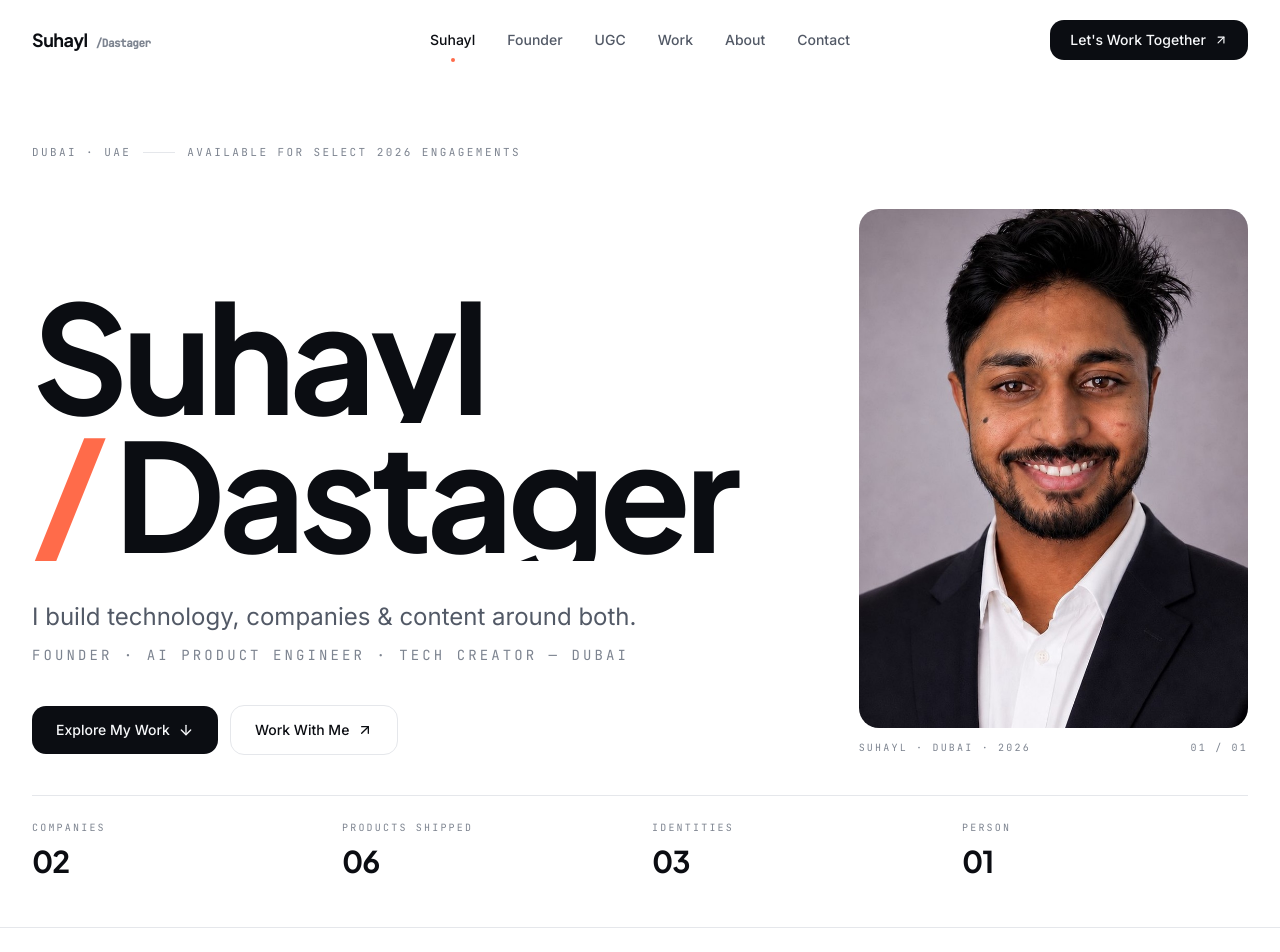
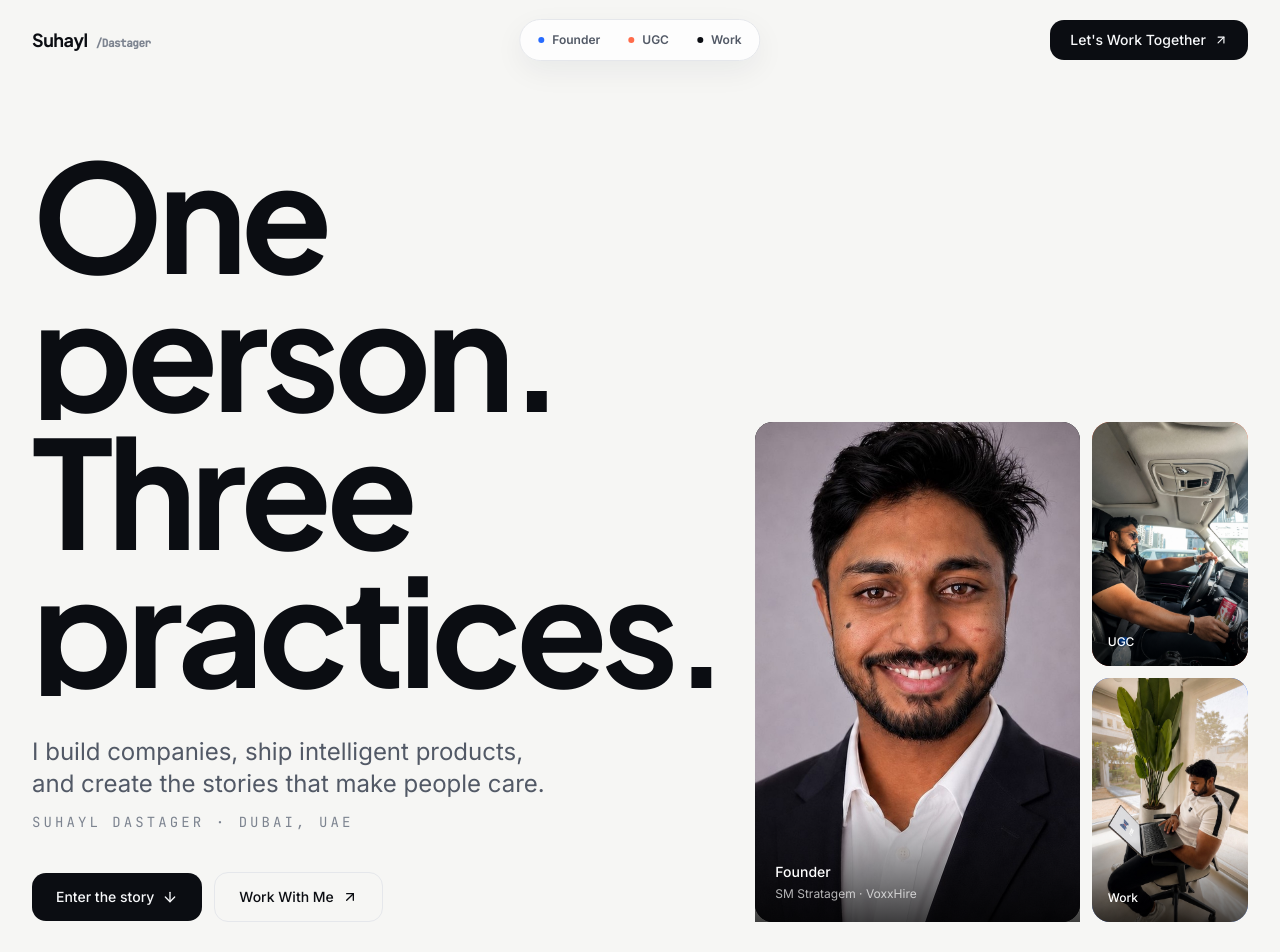
Before and after one commit to MSD786c/Suhayl-Dastager, a Next.js app: page / in a window 1280 px wide. Shown: the top 952 px of the page. Built offline with nearby package versions, Linux system fonts and the light colour scheme.

Commit message:
Unify founder UGC and work brand system

```diff
--- a/app/globals.css
+++ b/app/globals.css
@@ -5,17 +5,17 @@
 @layer base {
   :root {
     /* Light surface tokens */
-    --canvas: 0 0% 100%;
-    --canvas-muted: 220 14% 97%;
-    --ink: 222 17% 7%;
+    --canvas: 45 14% 97%;
+    --canvas-muted: 36 14% 93%;
+    --ink: 222 34% 8%;
     --ink-secondary: 220 9% 35%;
     --ink-muted: 220 8% 50%;
-    --border: 220 13% 91%;
+    --border: 220 12% 86%;
 
     /* Brand accents */
-    --blue: 220 100% 58%;        /* #276BFF */
+    --blue: 218 92% 54%;         /* #1b68f8 */
     --blue-deep: 220 67% 14%;    /* #0B1D3A */
-    --coral: 11 100% 65%;        /* #FF6B4A */
+    --coral: 10 93% 60%;         /* #f85b3c */
     --coral-deep: 11 75% 56%;    /* #E84F35 */
   }
 
@@ -169,7 +169,7 @@
 
   /* Signature gradient — used VERY rarely (logo, active indicator, one CTA) */
   .signature-gradient {
-    background: linear-gradient(135deg, #276bff 0%, #5a68f5 45%, #ff6b4a 100%);
+    background: linear-gradient(135deg, #1b68f8 0%, #4258c9 45%, #f85b3c 100%);
   }
 
   /* Editorial pull-quote italic */
--- a/components/footer.tsx
+++ b/components/footer.tsx
@@ -15,8 +15,7 @@ const Footer = () => {
             Suhayl Dastager.
           </h2>
           <p className="mt-6 max-w-md text-text-inverseMuted text-lg text-pretty">
-            Products. Companies. Systems. Content. Pick the side that brought
-            you in.
+            Founder, creator, engineer. Three equal ways to understand the work.
           </p>
           <Link
             href="/contact"
@@ -79,7 +78,7 @@ const Footer = () => {
               ]}
             />
             <FooterCol
-              title="Build"
+              title="Founder"
               items={[
                 { label: "Founder", href: "/founder" },
                 { label: "Work", href: "/work" },
@@ -87,12 +86,20 @@ const Footer = () => {
               ]}
             />
             <FooterCol
-              title="Create"
+              title="UGC"
               items={[
                 { label: "UGC", href: "/ugc" },
                 { label: "Contact", href: "/contact" },
                 { label: "SM Stratagem", href: suhayl.social.smStratagem, external: true },
                 { label: "VoxxHire", href: suhayl.social.voxxhire, external: true },
+              ]}
+            />
+            <FooterCol
+              title="Work"
+              items={[
+                { label: "Experience", href: "/work" },
+                { label: "Projects", href: "/archive" },
+                { label: "Resume", href: "/resume" },
               ]}
             />
             <FooterCol
--- a/components/hero.tsx
+++ b/components/hero.tsx
@@ -12,26 +12,12 @@ const Hero = () => {
 
   return (
     <section
-      className="relative bg-canvas pt-28 md:pt-36 pb-10 md:pb-12"
+      className="relative overflow-hidden bg-[#f6f6f4] pt-28 md:pt-36 pb-10 md:pb-12"
       aria-label="Suhayl Dastager — personal brand introduction"
     >
       <div className="mx-auto max-w-[1440px] px-6 sm:px-8">
-        {/* Top eyebrow */}
-        <motion.div
-          initial={{ opacity: 0, y: 8 }}
-          animate={{ opacity: 1, y: 0 }}
-          transition={{ duration: 0.5, delay: 0.1, ease: [0.16, 1, 0.3, 1] }}
-          className="flex items-center gap-3 mb-8 md:mb-12 font-mono text-[11px] uppercase tracking-monoWide text-text-muted"
-        >
-          <span>Dubai · UAE</span>
-          <span className="h-px w-8 bg-border" />
-          <span>Available for select 2026 engagements</span>
-        </motion.div>
-
-        {/* Hero grid: large type left, large photo right */}
         <div className="grid grid-cols-12 gap-4 md:gap-6 items-end">
-          {/* LEFT — editorial type (8 cols) */}
-          <div className="col-span-12 md:col-span-8">
+          <div className="col-span-12 lg:col-span-7">
             <h1 className="font-display font-bold tracking-tighter leading-[0.95] text-ink text-balance">
               <span className="block overflow-hidden">
                 <motion.span
@@ -40,7 +26,7 @@ const Hero = () => {
                   transition={{ duration: 0.9, ease: [0.16, 1, 0.3, 1] }}
                   className="block text-display-2xl"
                 >
-                  Suhayl
+                  One person.
                 </motion.span>
               </span>
               <span className="block overflow-hidden">
@@ -54,13 +40,7 @@ const Hero = () => {
                   }}
                   className="block text-display-2xl"
                 >
-                  <span
-                    className="inline-block align-baseline text-coral mr-3 font-display"
-                    style={{ transform: "translateY(-0.06em)" }}
-                  >
-                    /
-                  </span>
-                  Dastager
+                  Three practices.
                 </motion.span>
               </span>
             </h1>
@@ -71,7 +51,7 @@ const Hero = () => {
               transition={{ duration: 0.7, delay: 0.4, ease: [0.16, 1, 0.3, 1] }}
               className="mt-8 md:mt-10 max-w-2xl text-xl md:text-2xl text-text-secondary leading-snug text-balance"
             >
-              I build technology, companies &amp; content around both.
+              I build companies, ship intelligent products, and create the stories that make people care.
             </motion.p>
 
             <motion.div
@@ -80,7 +60,7 @@ const Hero = () => {
               transition={{ duration: 0.6, delay: 0.55, ease: [0.16, 1, 0.3, 1] }}
               className="mt-3 font-mono text-xs md:text-sm uppercase tracking-monoWide text-text-muted"
             >
-              Founder · AI Product Engineer · Tech Creator — Dubai
+              Suhayl Dastager · Dubai, UAE
             </motion.div>
 
             <motion.div
@@ -90,7 +70,7 @@ const Hero = () => {
               className="mt-8 md:mt-10 flex flex-wrap items-center gap-3"
             >
               <Link href="#three-doors" className="btn-primary">
-                Explore My Work
+                Enter the story
                 <ArrowDown className="h-4 w-4" />
               </Link>
               <Link href="/contact" className="btn-ghost">
@@ -100,29 +80,37 @@ const Hero = () => {
             </motion.div>
           </div>
 
-          {/* RIGHT — single editorial portrait (4 cols on desktop) */}
-          <motion.div
+          <div className="col-span-12 lg:col-span-5 grid grid-cols-3 gap-2 sm:gap-3">
+            <motion.div
             initial={{ opacity: 0, scale: 0.96 }}
             animate={{ opacity: 1, scale: 1 }}
             transition={{ duration: 1.0, delay: 0.3, ease: [0.16, 1, 0.3, 1] }}
-            className="col-span-12 md:col-span-4 relative"
+            className="relative col-span-2 row-span-2 min-h-[370px] sm:min-h-[500px]"
           >
-            <div className="relative aspect-[4/5] md:aspect-[3/4] overflow-hidden rounded-2xl">
+            <div className="absolute inset-0 overflow-hidden rounded-[18px] bg-ink">
               <Image
                 src={suhayl.files.portraits.headshot}
                 alt="Suhayl Dastager"
                 fill
                 priority
                 sizes="(max-width: 768px) 100vw, 33vw"
-                className="object-cover"
+                className="object-cover object-[55%_center]"
               />
             </div>
-            {/* Editorial caption pinned under the photo */}
-            <div className="mt-3 flex items-center justify-between font-mono text-[10px] uppercase tracking-monoWide text-text-muted">
-              <span>Suhayl · Dubai · 2026</span>
-              <span>01 / 01</span>
+            <div className="absolute inset-x-0 bottom-0 bg-gradient-to-t from-black/75 to-transparent px-5 pb-5 pt-16 text-white">
+              <p className="text-sm font-medium">Founder</p>
+              <p className="mt-1 text-xs text-white/70">SM Stratagem · VoxxHire</p>
             </div>
           </motion.div>
+          <motion.div initial={{ opacity: 0, x: 16 }} animate={{ opacity: 1, x: 0 }} transition={{ duration: 0.8, delay: 0.45 }} className="relative min-h-[180px] overflow-hidden rounded-[18px] bg-coral">
+            <Image src={suhayl.files.portraits.driver} alt="Suhayl creating automotive content" fill sizes="(max-width: 1024px) 33vw, 17vw" className="object-cover" />
+            <span className="absolute inset-x-0 bottom-0 bg-gradient-to-t from-black/70 to-transparent px-4 pb-4 pt-12 text-xs font-medium text-white">UGC</span>
+          </motion.div>
+          <motion.div initial={{ opacity: 0, x: 16 }} animate={{ opacity: 1, x: 0 }} transition={{ duration: 0.8, delay: 0.55 }} className="relative min-h-[180px] overflow-hidden rounded-[18px] bg-blue">
+            <Image src={suhayl.files.portraits.workspace} alt="Suhayl at work" fill sizes="(max-width: 1024px) 33vw, 17vw" className="object-cover" />
+            <span className="absolute inset-x-0 bottom-0 bg-gradient-to-t from-black/70 to-transparent px-4 pb-4 pt-12 text-xs font-medium text-white">Work</span>
+          </motion.div>
+          </div>
         </div>
 
         {/* Bottom strip — restrained meta, no ticker */}
@@ -130,21 +118,18 @@ const Hero = () => {
           initial={{ opacity: 0 }}
           animate={{ opacity: 1 }}
           transition={{ duration: 0.7, delay: 0.9 }}
-          className="mt-6 md:mt-10 border-t border-border pt-6 grid grid-cols-2 md:grid-cols-4 gap-6"
+          className="mt-8 md:mt-12 border-t border-border pt-5 grid grid-cols-3 gap-4"
         >
           {[
-            { k: "02", v: "Companies" },
-            { k: "06", v: "Products shipped" },
-            { k: "03", v: "Identities" },
-            { k: "01", v: "Person" },
+            { k: "Founder", v: "Companies, products & decisions" },
+            { k: "UGC", v: "Content with real signal" },
+            { k: "Work", v: "Systems that get shipped" },
           ].map((m) => (
             <div key={m.v}>
-              <div className="font-mono text-[10px] uppercase tracking-monoWide text-text-muted">
-                {m.v}
-              </div>
-              <div className="mt-2 font-display font-bold text-3xl tracking-tighter text-ink">
+              <div className="font-display font-bold text-xl tracking-tight text-ink">
                 {m.k}
               </div>
+              <div className="mt-1 text-sm text-text-secondary">{m.v}</div>
             </div>
           ))}
         </motion.div>
--- a/components/navigation.tsx
+++ b/components/navigation.tsx
@@ -5,8 +5,13 @@ import Link from "next/link";
 import { usePathname } from "next/navigation";
 import { motion, AnimatePresence } from "framer-motion";
 import { Menu, X, ArrowUpRight } from "lucide-react";
-import { primaryNav } from "@/lib/data";
 import { cn } from "@/lib/utils";
+
+const identityRoutes = [
+  { label: "Founder", href: "/founder", accent: "bg-blue" },
+  { label: "UGC", href: "/ugc", accent: "bg-coral" },
+  { label: "Work", href: "/work", accent: "bg-ink" },
+];
 
 const Nav = () => {
   const [open, setOpen] = React.useState(false);
@@ -80,28 +85,21 @@ const Nav = () => {
             </span>
           </Link>
 
-          {/* Center nav (desktop) */}
-          <nav className="hidden md:flex items-center gap-1 absolute left-1/2 -translate-x-1/2">
-            {primaryNav.map((item) => {
+          <nav className="hidden md:flex items-center rounded-full border border-border bg-canvas/80 p-1 shadow-[0_10px_30px_rgba(11,29,58,0.06)] absolute left-1/2 -translate-x-1/2">
+            {identityRoutes.map((item) => {
               const active = isActive(item.href);
               return (
                 <Link
                   key={item.label}
                   href={item.href}
                   className={cn(
-                    "group relative px-3.5 py-2 text-sm font-medium transition-colors",
-                    active ? "text-ink" : "text-text-secondary hover:text-ink"
+                    "group relative inline-flex items-center gap-2 rounded-full px-3.5 py-2 text-xs font-semibold transition-colors",
+                    active ? "bg-ink text-text-inverse" : "text-text-secondary hover:bg-canvas-muted hover:text-ink"
                   )}
                   aria-current={active ? "page" : undefined}
                 >
+                  <span className={cn("h-1.5 w-1.5 rounded-full", active ? "bg-coral" : item.accent)} aria-hidden />
                   {item.label}
-                  {/* Small dot indicator for active state — brief rule */}
-                  {active && (
-                    <span
-                      className="absolute left-1/2 -translate-x-1/2 -bottom-1 h-1 w-1 rounded-full bg-coral"
-                      aria-hidden
-                    />
-                  )}
                 </Link>
               );
             })}
@@ -160,7 +158,7 @@ const Nav = () => {
             >
               <div className="flex flex-col h-screen pt-24 pb-8 px-6">
                 <nav className="flex-1 flex flex-col">
-                  {primaryNav.map((item, i) => {
+                  {identityRoutes.map((item, i) => {
                     const active = isActive(item.href);
                     return (
                       <motion.div
@@ -178,14 +176,12 @@ const Nav = () => {
                           <span
                             className={cn(
                               "font-display font-bold text-4xl tracking-tighter leading-none",
-                              active ? "text-coral" : "text-ink"
+                              active ? "text-blue" : "text-ink"
                             )}
                           >
                             {item.label}
                           </span>
-                          <span className="font-mono text-[10px] tracking-mono text-text-muted">
-                            0{i + 1}
-                          </span>
+                    <span className={cn("h-2 w-2 rounded-full", item.accent)} aria-hidden />
                         </Link>
                       </motion.div>
                     );
```
Also changed, not shown: 1 other file (tests, documents, lock files or other folders).
